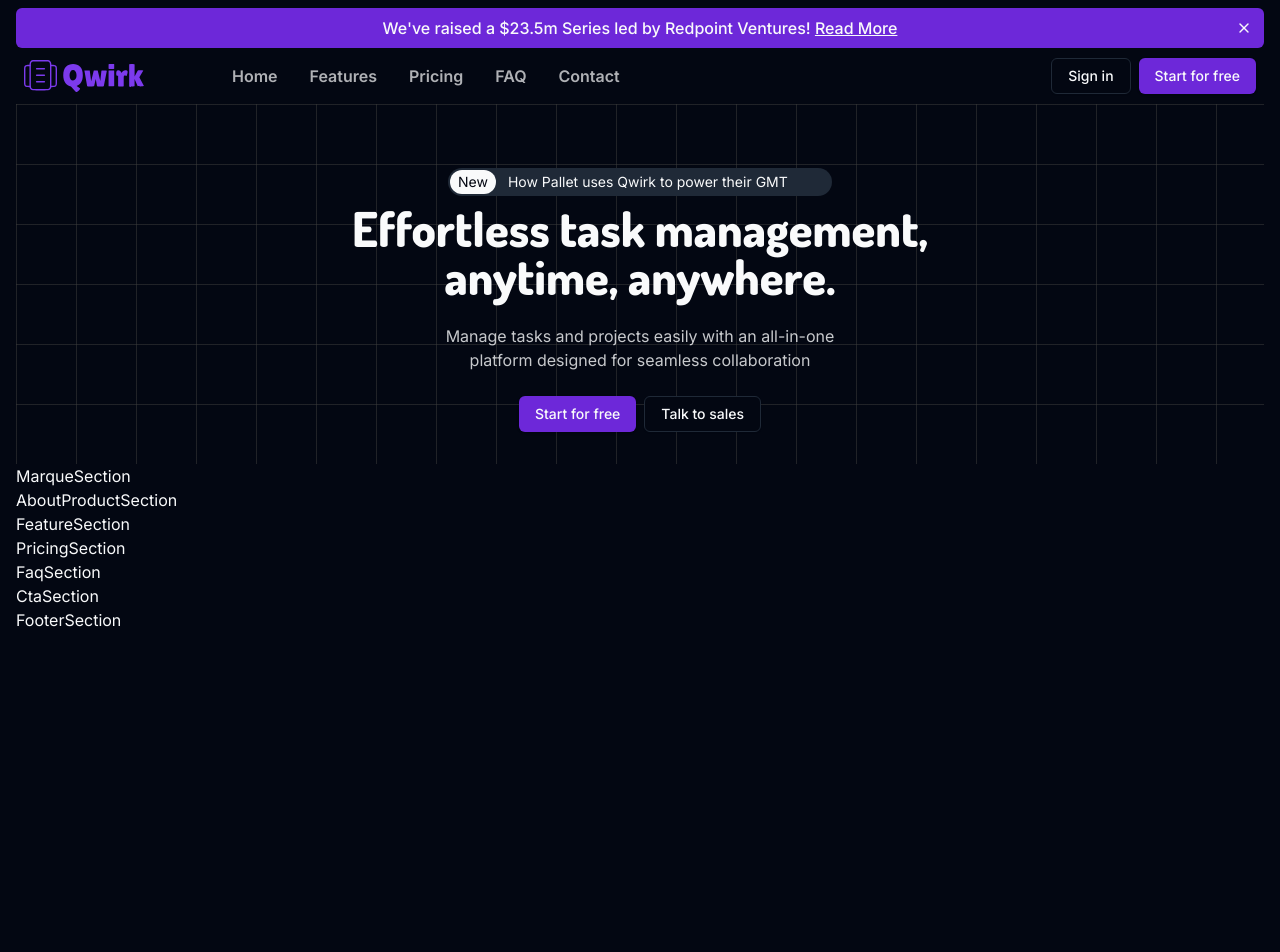
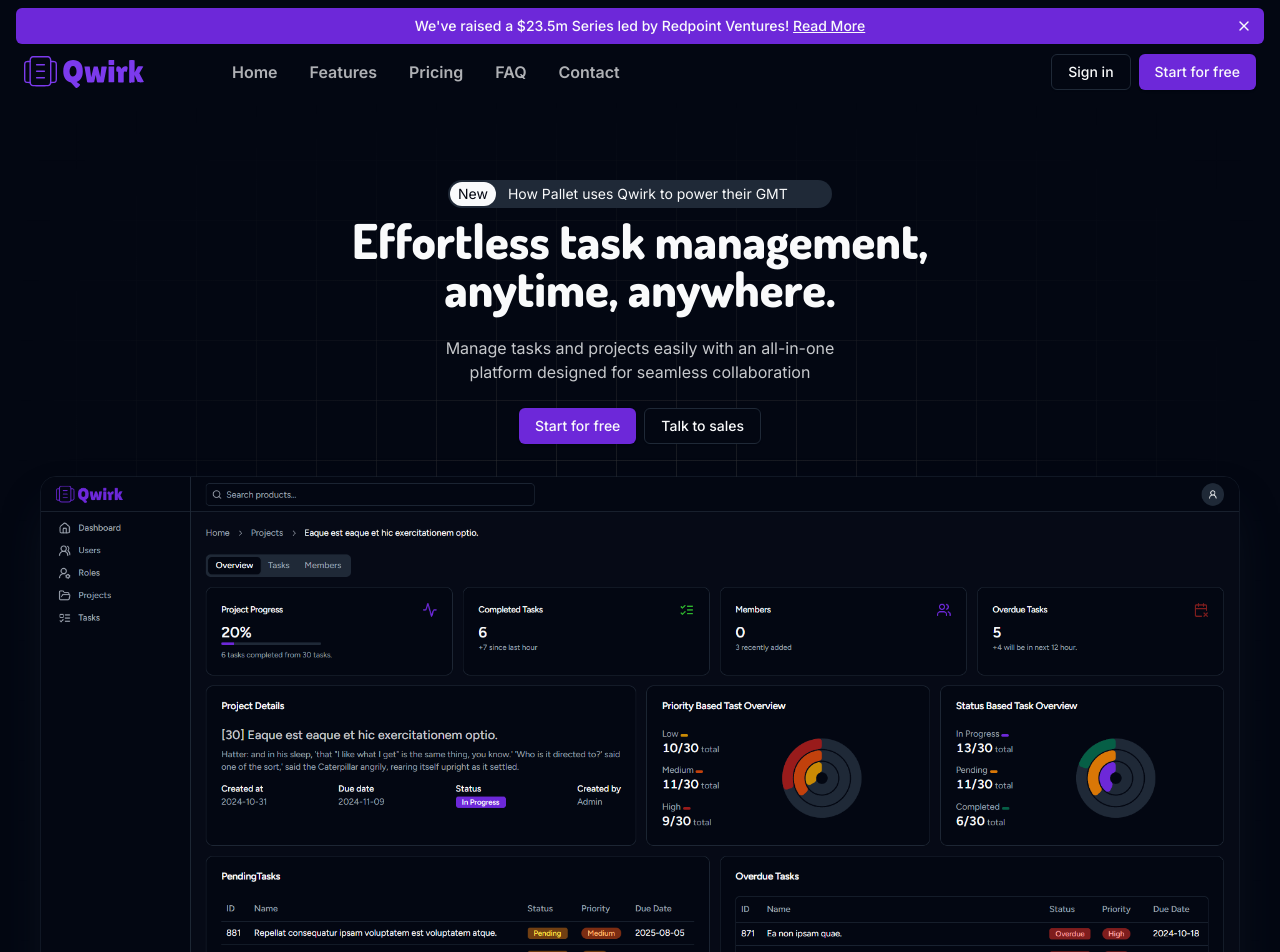
Before and after one commit to Shazzad998/qwirk-landing-page, a Next.js app: page / in a window 1280 px wide. Shown: the top 952 px of the page. Before the commit the page ends 800 px from the top, so only its background shows below. Built offline with nearby package versions, Linux system fonts and the light colour scheme.

Commit message:
hero section partial

```diff
--- a/app/layout.tsx
+++ b/app/layout.tsx
@@ -1,9 +1,13 @@
 import type { Metadata } from "next";
-import { Inter, Dosis } from 'next/font/google'
+import { Inter, Dosis } from "next/font/google";
 import "./globals.css";
 
-const inter = Inter({ subsets: ['latin'], variable: '--font-inter', })
-const dosis = Dosis({ subsets: ['latin'], variable: '--font-dosis', weight:['200','300','400','500','600','700','800'] })
+const inter = Inter({ subsets: ["latin"], variable: "--font-inter" });
+const dosis = Dosis({
+  subsets: ["latin"],
+  variable: "--font-dosis",
+  weight: ["200", "300", "400", "500", "600", "700", "800"],
+});
 
 export const metadata: Metadata = {
   title: "Qwirk",
@@ -18,7 +22,7 @@ export default function RootLayout({
   return (
     <html lang="en" className="dark">
       <body
-        className={`${inter.variable} ${dosis.variable} font-sans antialiased px-4 py-2 max-w-full overflow-hidden`}
+        className={`${inter.variable} ${dosis.variable} font-sans antialiased px-4 py-2 max-w-full`}
       >
         {children}
       </body>
--- a/components/sections/AlertSection.tsx
+++ b/components/sections/AlertSection.tsx
@@ -10,7 +10,7 @@ const AlertSection = (props: AlertSectionProps) => {
 
   if (showAlert) {
     return (
-      <div className=" bg-primary font-medium text-primary-foreground block p-2 text-sm md:text-base rounded-md relative">
+      <div className=" bg-primary font-medium text-primary-foreground block p-2 text-sm rounded-md relative">
         <p className="pr-6 md:pr-0 text-center">
           {" "}
           We&apos;ve raised a $23.5m Series led by Redpoint Ventures!{" "}
--- a/components/sections/HeroSection.tsx
+++ b/components/sections/HeroSection.tsx
@@ -1,17 +1,24 @@
+import Image from "next/image";
 import { Button } from "../ui/button";
 
 type HeroSectionProps = {};
 
 const HeroSection = (props: HeroSectionProps) => {
   return (
-    <div
-      className=" py-8 lg:pt-16 text-center"
-      style={{
-        backgroundImage: `linear-gradient(#4040407a 1px, transparent 1px), linear-gradient(to right, #4040407a 1px, transparent 1px)`,
-        backgroundSize: `60px 60px`,
-      }}
-    >
-      <div>
+    <div className=" relative py-8 lg:pt-16 xl:pt-20 xl:pb-52 text-center">
+      <div
+        className="absolute inset-0"
+        style={{
+          backgroundImage: `linear-gradient(#4040407a 1px, transparent 1px), linear-gradient(to right, #4040407a 1px, transparent 1px)`,
+          backgroundSize: `60px 60px`,
+          maskImage: `
+          linear-gradient(to bottom, transparent, black 40%, black 60%, transparent),
+          linear-gradient(to right, transparent, black 40%, black 60%, transparent)
+        `,
+          maskComposite: "intersect",
+        }}
+      ></div>
+      <div className="relative">
         <div className=" bg-muted rounded-full p-0.5 text-sm flex items-center gap-x-3 max-w-96 mx-auto mb-2">
           {" "}
           <span className=" bg-foreground text-background rounded-full px-2 py-0.5">
@@ -35,6 +42,15 @@ const HeroSection = (props: HeroSectionProps) => {
           <Button variant={"outline"}> Talk to sales</Button>
         </div>
       </div>
+      <div className=" relative mt-8">
+        <Image
+          src="/images/application-thumb.png"
+          alt="application-thumb"
+          className=" rounded-2xl border border-border/50 mx-auto shadow-2xl shadow-muted/40"
+          width={1200}
+          height={400}
+        />
+      </div>
     </div>
   );
 };
```
Also changed, not shown: public/images/application-thumb.png (added).
